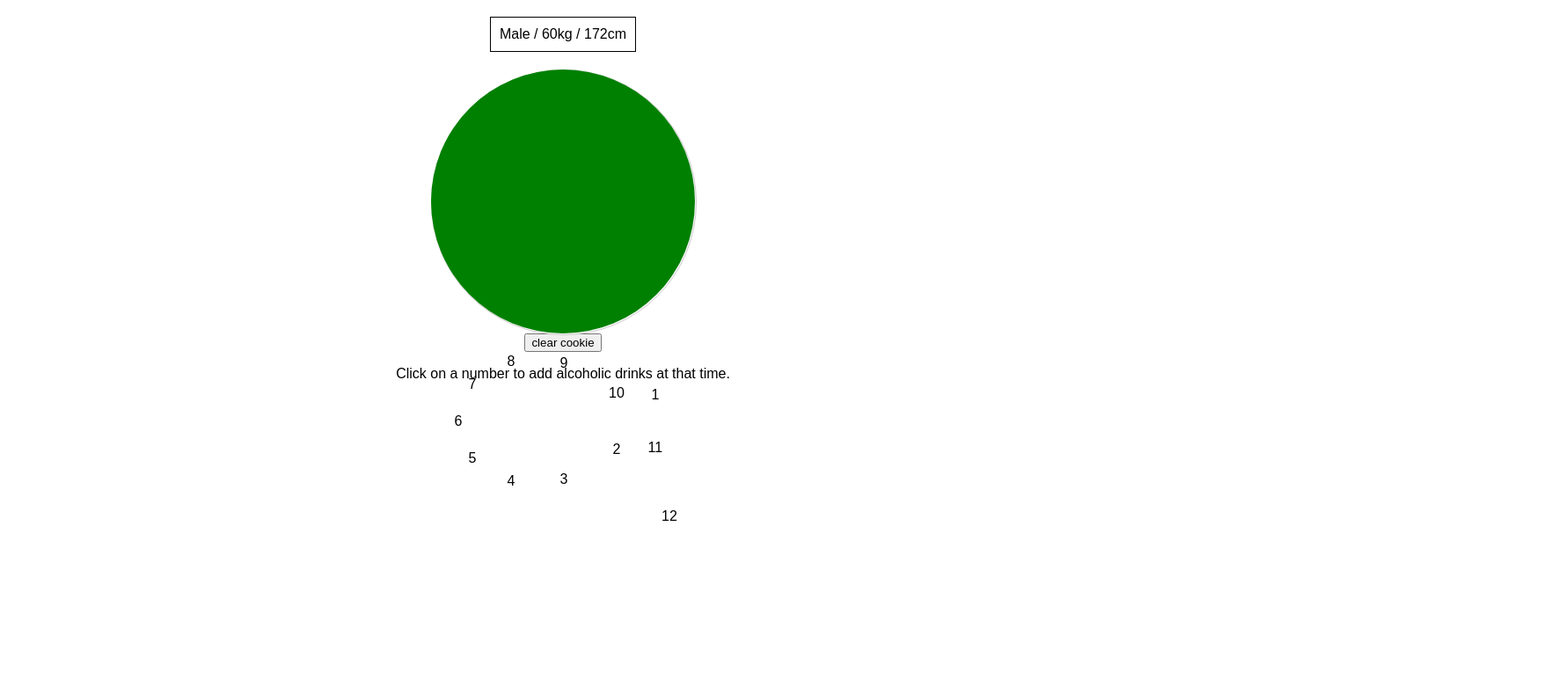
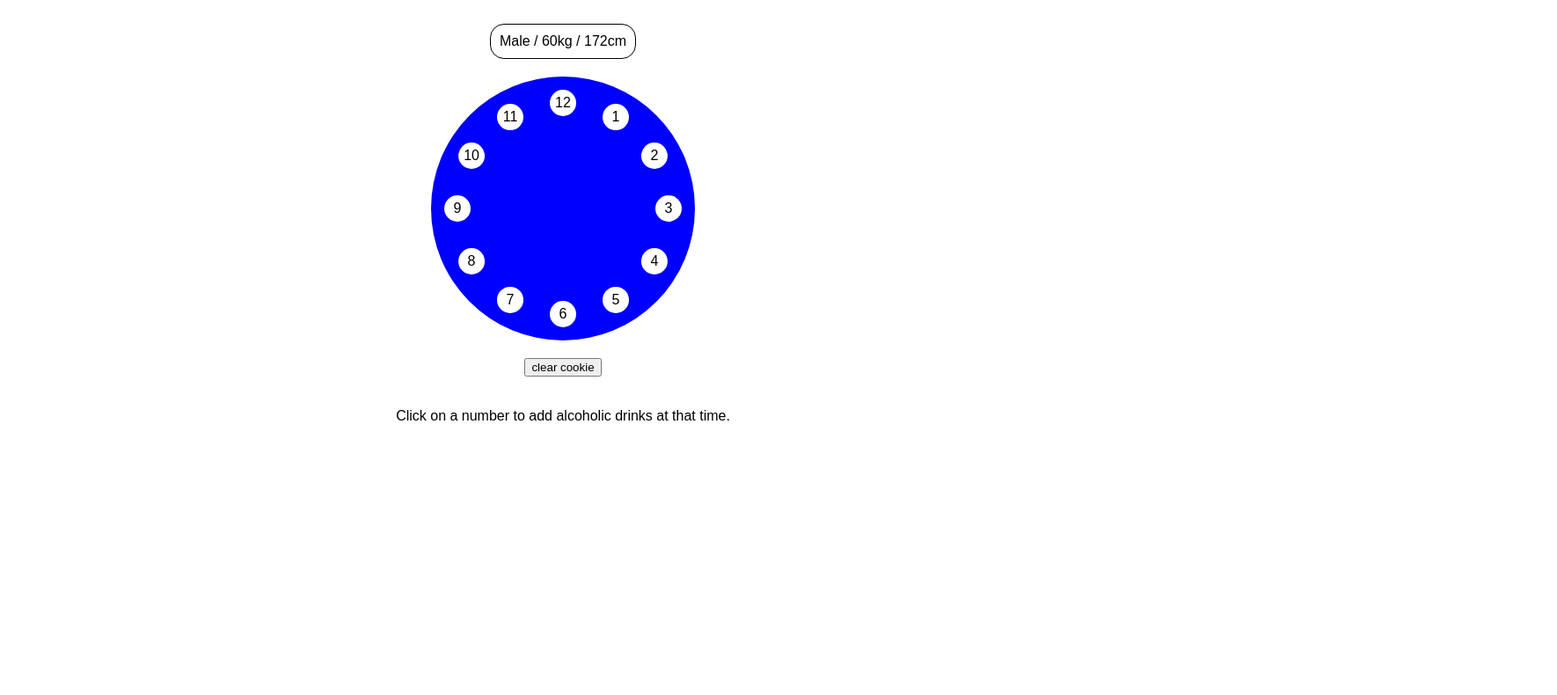
Before and after one commit to dasomji/alcohol-calculator, a website: page index.html in a window 1280 px wide. Shown: the part 81-871 px from the top of the page at 88% size, 1770 px wide, since content can reach past the window. Before the commit the page ends 800 px from the top, so only its background shows below. Drawn offline with Linux system fonts and the light colour scheme.

Commit message:
[feat] hours are evenly spaced out around the clock watch

```diff
--- a/index.html
+++ b/index.html
@@ -13,20 +13,18 @@
     </div>
     <div id="clock-container">
         <div id="clock">
-            <ul class="circle-container">
-                <li>1</li>
-                <li>2</li>
-                <li>3</li>
-                <li>4</li>
-                <li>5</li>
-                <li>6</li>
-                <li>7</li>
-                <li>8</li>
-                <li>9</li>
-                <li>10</li>
-                <li>11</li>
-                <li>12</li>
-            </ul>
+            <div class="hour">1</div>
+            <div class="hour">2</div>
+            <div class="hour">3</div>
+            <div class="hour">4</div>
+            <div class="hour">5</div>
+            <div class="hour">6</div>
+            <div class="hour">7</div>
+            <div class="hour">8</div>
+            <div class="hour">9</div>
+            <div class="hour">10</div>
+            <div class="hour">11</div>
+            <div class="hour">12</div>
         </div>
         <div id="bac-bar"></div>
     </div>
--- a/on-circle.scss
+++ b/on-circle.scss
@@ -19,20 +19,17 @@
     left: 50%;
     width:  $item-size;
     height: $item-size;
-    margin: -($item-size / 2);
+    margin: calc(-#{$item-size} / 2);
 
-    $angle: (360 / $item-count);
-    $rot: 0;
+    $angle: calc(360deg / #{$item-count});
 
     @for $i from 1 through $item-count {
       &:nth-of-type(#{$i}) {
         transform:
-          rotate($rot * 1deg)
-          translate($circle-size / 2)
-          rotate($rot * -1deg);
+          rotate(calc(#{$angle} * #{$i - 1}))
+          translate(calc(#{$circle-size} / 2))
+          rotate(calc(-#{$angle} * #{$i - 1}));
       }
-
-      $rot: $rot + $angle;
     }
   }
 }
--- a/scripts.js
+++ b/scripts.js
@@ -5,17 +5,17 @@ document.addEventListener('DOMContentLoaded', () => {
     updateBACBar();
 });
 
-function initializeClock() {
-    const clock = document.getElementById('clock');
-    for (let i = 1; i <= 12; i++) {
-        const number = document.createElement('div');
-        number.className = 'clock-number';
-        number.innerText = i;
-        number.style.transform = `rotate(${i * 30}deg) translate(120px) rotate(-${i * 30}deg)`;
-        number.onclick = () => openDrinkPopup(i);
-        clock.appendChild(number);
-    }
-}
+// function initializeClock() {
+//     const clock = document.getElementById('clock');
+//     for (let i = 1; i <= 12; i++) {
+//         const number = document.createElement('div');
+//         number.className = 'clock-number';
+//         number.innerText = i;
+//         number.style.transform = `rotate(${i * 30}deg) translate(120px) rotate(-${i * 30}deg)`;
+//         number.onclick = () => openDrinkPopup(i);
+//         clock.appendChild(number);
+//     }
+// }
 
 function openUserInfoPopup() {
     // Show user info popup
--- a/styles.scss
+++ b/styles.scss
@@ -13,20 +13,44 @@ body {
     cursor: pointer;
 }
 
-#clock-container {
-    position: relative;
-    width: 300px;
-    height: 300px;
-    margin: 0 auto;
+
+
+#clock{
+    width:100%;
+    aspect-ratio:1 / 1;
+    background-color:blue;
+    border-radius:100%;
+    position:relative;
 }
+:nth-child(1) { --nth-child: 1 }
+:nth-child(2) { --nth-child: 2 }
+:nth-child(3) { --nth-child: 3 }
+:nth-child(4) { --nth-child: 4 }
+:nth-child(5) { --nth-child: 5}
+:nth-child(6) { --nth-child: 6 }
+:nth-child(7) { --nth-child: 7 }
+:nth-child(8) { --nth-child: 8 }
+:nth-child(9) { --nth-child: 9 }
+:nth-child(10) { --nth-child: 10 }
+:nth-child(11) { --nth-child: 11 }
+:nth-child(12) { --nth-child: 12 }
 
-#clock {
-    position: absolute;
-    width: 100%;
-    height: 100%;
-    border-radius: 50%;
-    border: 1px solid #ccc;
-    background: #f9f9f9;
+
+.hour{
+    left:45%;
+    top:45%;
+    position:absolute;
+    text-align:center;
+    display:flex;
+    justify-content:center;
+    align-items:center;
+    width:10%;
+    height:10%;
+    background-color:white;
+    border-radius:100%;
+    transform:rotateZ(calc((var(--nth-child) + 6)*calc(360/12)*1deg))
+            translateY(400%)
+            rotateZ(calc((var(--nth-child) + 6)*calc(360/12)*-1deg));
 }
 
 #bac-bar {
@@ -35,26 +59,6 @@ body {
     height: 100%;
     border-radius: 50%;
     pointer-events: none;
-}
-
-.circle-container {
-    @include on-circle($item-count: 12, $circle-size: 100%, $item-size: 2em);
-    margin: 0;
-    padding: 0;
-    list-style: none;
-    position: relative;
-    width: 100%;
-    height: 100%;
-}
-
-.circle-container li {
-    display: flex;
-    justify-content: center;
-    align-items: center;
-    font-size: 1.5em;
-    cursor: pointer;
-    position: absolute;
-    transform-origin: center;
 }
 
 .popup {
```
Also changed, not shown: styles.css, 1 other file.
